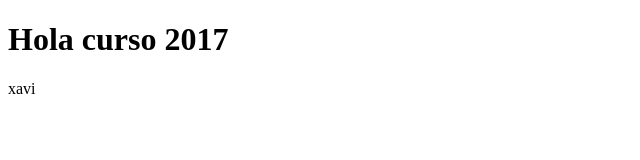
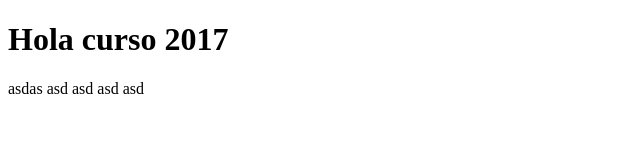
Before and after one commit to xavitoyos/hola2017, a plain HTML site: page index.html in a window 1280 px wide. Shown: the whole page, without its empty margins (0-640 px from the left). Drawn offline with Linux system fonts and the light colour scheme.

Commit message:
version modificada de index en otra

```diff
--- a/index.html
+++ b/index.html
@@ -6,6 +6,7 @@
     </head>
     <body>
         <h1>Hola curso 2017</h1>
-        <p>xavi</p>
+
+        <p>asdas asd asd asd asd </p>
     </body>
 </html>
```
